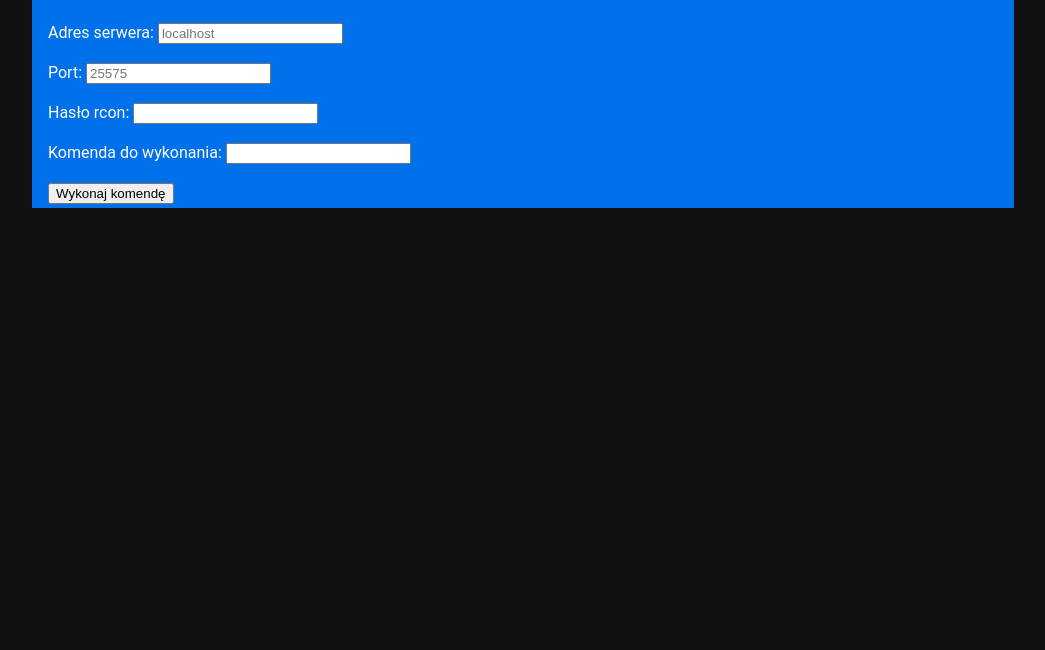
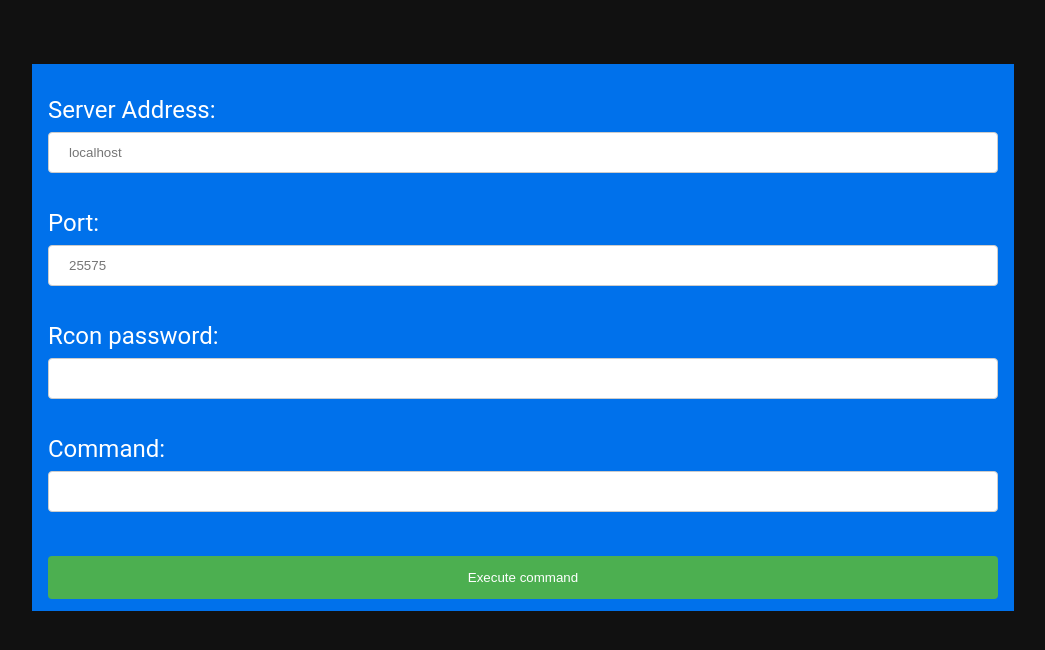
Before and after one commit to xChlebek/rcon-console, a PHP site: page / in a window 1280 px wide. Shown: the top 650 px of the page, without its empty margins (117-1162 px from the left). Run offline with PHP 8.4, Linux system fonts and the light colour scheme.

Commit message:
more css

```diff
--- a/index.php
+++ b/index.php
@@ -3,7 +3,7 @@
   <head>
     <meta charset="UTF-8">
     <meta name="viewport" content="width=device-width, initial-scale=1.0"> <meta http-equiv="X-UA-Compatible" content="ie=edge">
-    <title>test</title>
+    <title>Minecraft Rcon Console</title>
     <link rel="stylesheet" href="style.css">
   </head>
   <body>
@@ -12,15 +12,15 @@
         <!-- Nick: <input type="text" name="nick"><br>
         Adres e-mail: <input type="text" name="email"><br> -->
         <br>
-        Adres serwera: <input type="text" name="server" class="commandInput" placeholder="localhost"><br>
+        Server Address: <input type="text" name="server" class="commandInput" placeholder="localhost"><br>
         <br>
         Port: <input type="text" name="port" class="commandInput" placeholder="25575"><br>
         <br>
-        Hasło rcon: <input type="password" class="commandInput" name="password"><br>
+        Rcon password: <input type="password" class="commandInput" name="password"><br>
         <br>
-        Komenda do wykonania: <input type="text" class="commandInput" name="command"><br>
+        Command: <input type="text" class="commandInput" name="command"><br>
         <br>
-        <input type="submit" name="przeslij" class="commandButton" value="Wykonaj komendę">
+        <input type="submit" name="przeslij" class="commandButton" value="Execute command">
       </form>
     </div>
   </body>
--- a/style.css
+++ b/style.css
@@ -1,9 +1,45 @@
 body {
     font-family: 'Roboto', sans-serif;
-    font-size: 16px;
+    font-size: 24px;
     margin: 0px;
+    margin-top: 64px;
     background-color: #111111;
     color: white;
+}
+
+input[type=text], select {
+    width: 100%;
+    padding: 12px 20px;
+    margin: 8px 0;
+    display: inline-block;
+    border: 1px solid #ccc;
+    border-radius: 4px;
+    box-sizing: border-box;
+}
+
+input[type=password], select {
+    width: 100%;
+    padding: 12px 20px;
+    margin: 8px 0;
+    display: inline-block;
+    border: 1px solid #ccc;
+    border-radius: 4px;
+    box-sizing: border-box;
+}
+
+input[type=submit] {
+    width: 100%;
+    background-color: #4CAF50;
+    color: white;
+    padding: 14px 20px;
+    margin: 8px 0;
+    border: none;
+    border-radius: 4px;
+    cursor: pointer;
+}
+
+input[type=submit]:hover {
+    background-color: #45a049;
 }
 
 .container {
```
Also changed, not shown: konsola.php (+7 -4 lines).
